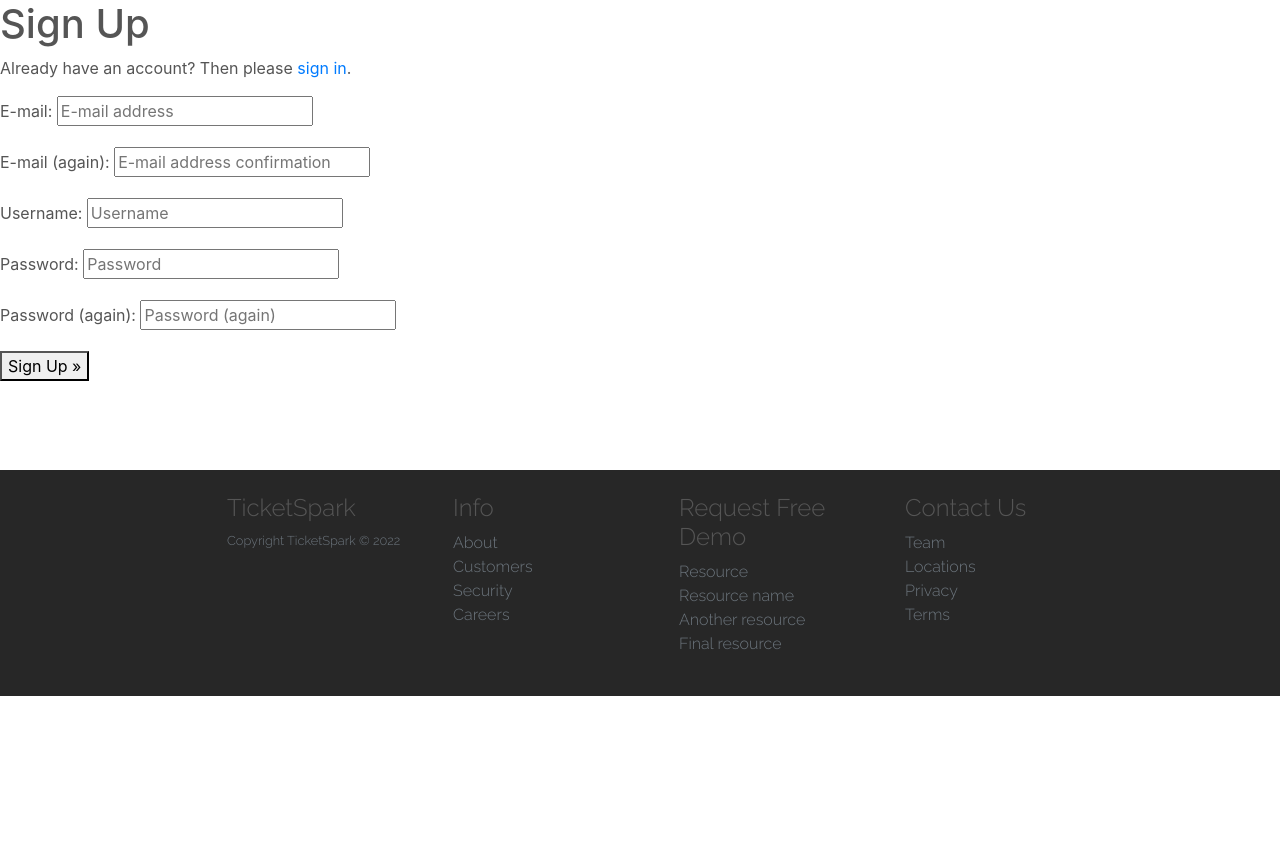
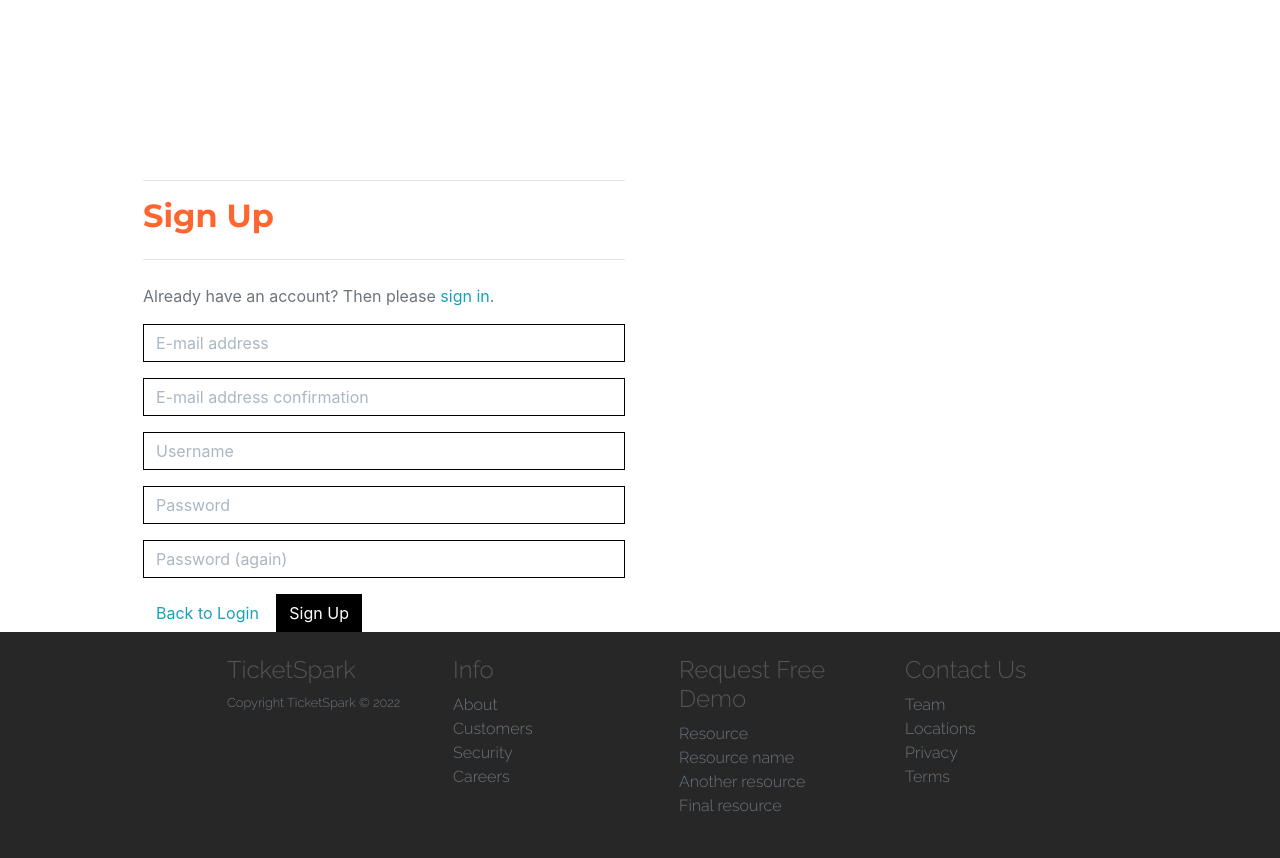
Before and after one commit to Code-Institute-Submissions/winterheartlee-ticket_admission_SepResub, a Django app: page /accounts/signup/ in a window 1280 px wide. Shown: the part 104-962 px from the top of the page. Before the commit the page ends 800 px from the top, so only its background shows below. Run offline with Django 3.2, Linux system fonts and the light colour scheme; some libraries are stand-ins or nearby versions.

Commit message:
allauth styling updated

```diff
--- a/static/css/base.css
+++ b/static/css/base.css
@@ -236,6 +236,62 @@ object-fit: cover;
     overflow-y: auto;
 }
 
+
+/* Allauth form formatting */
+
+.allauth-form-inner-content p {
+    margin-top: 1.5rem; /* mt-4 */
+    color: #6c757d; /* text-secondary */
+}
+
+.allauth-form-inner-content input {
+    border-color: #000;
+    border-radius: 0;
+}
+
+.allauth-form-inner-content label:not([for='id_remember']) {
+    display: none;
+}
+
+.allauth-form-inner-content input::placeholder {
+    color: #aab7c4;
+}
+
+.allauth-form-inner-content button,
+.allauth-form-inner-content input[type='submit'] {
+	/* btn */
+	display: inline-block;
+    font-weight: 400;
+    color: #fff;
+    text-align: center;
+    vertical-align: middle;
+    -webkit-user-select: none;
+    -moz-user-select: none;
+    -ms-user-select: none;
+    user-select: none;
+    background-color: #000;
+    border: 1px solid #000;
+    padding: .375rem .75rem;
+    font-size: 1rem;
+    line-height: 1.5;
+    border-radius: 0;
+
+    /* standard bootstrap btn transitions */
+    transition: color .15s ease-in-out,background-color .15s ease-in-out,border-color .15s ease-in-out,box-shadow .15s ease-in-out;
+}
+
+.allauth-form-inner-content button:hover,
+.allauth-form-inner-content input[type='submit']:hover {
+	color: #fff;
+    background-color: #222;
+    border-color: #222;
+}
+
+.allauth-form-inner-content a {
+	color: #17a2b8; /* text-info */
+}
+
+
 /* -------------------------------- Media Queries */
 
 /* Slightly larger container on xl screens */
--- a/templates/allauth/account/account_inactive.html
+++ b/templates/allauth/account/account_inactive.html
@@ -4,8 +4,10 @@
 
 {% block head_title %}{% trans "Account Inactive" %}{% endblock %}
 
-{% block content %}
-<h1>{% trans "Account Inactive" %}</h1>
+{% block inner_content %}
+<hr>
+<h2 class="logo-font mb-4">{% trans "Account Inactive" %}</h2>
+<hr>
 
 <p>{% trans "This account is inactive." %}</p>
 {% endblock %}
--- a/templates/allauth/account/base.html
+++ b/templates/allauth/account/base.html
@@ -1 +1,14 @@
 {% extends "base.html" %}
+
+{% block content %}
+    <div class="container header-container">
+        <div class="row">
+            <div class="col-12 col-md-6">
+                <div class="allauth-form-inner-content">
+                    {% block inner_content %}
+                    {% endblock %}
+                </div>
+            </div>
+        </div>
+    </div>
+{% endblock %}
--- a/templates/allauth/account/email_confirm.html
+++ b/templates/allauth/account/email_confirm.html
@@ -6,8 +6,10 @@
 {% block head_title %}{% trans "Confirm E-mail Address" %}{% endblock %}
 
 
-{% block content %}
-<h1>{% trans "Confirm E-mail Address" %}</h1>
+{% block inner_content %}
+<hr>
+<h2 class="logo-font mb-4">{% trans "Confirm E-mail Address" %}</h2>
+<hr>
 
 {% if confirmation %}
 
--- a/templates/allauth/account/password_reset_done.html
+++ b/templates/allauth/account/password_reset_done.html
@@ -5,8 +5,10 @@
 
 {% block head_title %}{% trans "Password Reset" %}{% endblock %}
 
-{% block content %}
-    <h1>{% trans "Password Reset" %}</h1>
+{% block inner_content %}
+    <hr>
+    <h2 class="logo-font mb-4">{% trans "Password Reset" %}</h2>
+    <hr>
 
     {% if user.is_authenticated %}
     {% include "account/snippets/already_logged_in.html" %}
--- a/templates/allauth/account/password_reset_from_key_done.html
+++ b/templates/allauth/account/password_reset_from_key_done.html
@@ -3,7 +3,9 @@
 {% load i18n %}
 {% block head_title %}{% trans "Change Password" %}{% endblock %}
 
-{% block content %}
-    <h1>{% trans "Change Password" %}</h1>
+{% block inner_content %}
+    <hr>
+    <h2 class="logo-font mb-4">{% trans "Change Password" %}</h2>
+    <hr>
     <p>{% trans 'Your password is now changed.' %}</p>
 {% endblock %}
--- a/templates/allauth/account/signup.html
+++ b/templates/allauth/account/signup.html
@@ -4,18 +4,21 @@
 
 {% block head_title %}{% trans "Signup" %}{% endblock %}
 
-{% block content %}
-<h1>{% trans "Sign Up" %}</h1>
+{% block inner_content %}
+<hr>
+<h2 class="logo-font mb-4">{% trans "Sign Up" %}</h2>
+<hr>
 
 <p>{% blocktrans %}Already have an account? Then please <a href="{{ login_url }}">sign in</a>.{% endblocktrans %}</p>
 
 <form class="signup" id="signup_form" method="post" action="{% url 'account_signup' %}">
   {% csrf_token %}
-  {{ form.as_p }}
+  {{ form|crispy }}
   {% if redirect_field_value %}
   <input type="hidden" name="{{ redirect_field_name }}" value="{{ redirect_field_value }}" />
   {% endif %}
-  <button type="submit">{% trans "Sign Up" %} &raquo;</button>
+  <a class="btn btn-outline-black rounded-0" href="{% url 'account_login' %}">Back to Login</a>
+  <button type="submit">{% trans "Sign Up" %}</button>
 </form>
 
 {% endblock %}
--- a/templates/allauth/account/signup_closed.html
+++ b/templates/allauth/account/signup_closed.html
@@ -4,8 +4,10 @@
 
 {% block head_title %}{% trans "Sign Up Closed" %}{% endblock %}
 
-{% block content %}
-<h1>{% trans "Sign Up Closed" %}</h1>
+{% block inner_content %}
+<hr>
+<h2 class="logo-font mb-4">{% trans "Sign Up Closed" %}</h2>
+<hr>
 
 <p>{% trans "We are sorry, but the sign up is currently closed." %}</p>
 {% endblock %}
--- a/templates/allauth/account/verification_sent.html
+++ b/templates/allauth/account/verification_sent.html
@@ -4,8 +4,10 @@
 
 {% block head_title %}{% trans "Verify Your E-mail Address" %}{% endblock %}
 
-{% block content %}
-    <h1>{% trans "Verify Your E-mail Address" %}</h1>
+{% block inner_content %}
+    <hr>
+    <h2 class="logo-font mb-4">{% trans "Verify Your E-mail Address" %}</h2>
+    <hr>
 
     <p>{% blocktrans %}We have sent an e-mail to you for verification. Follow the link provided to finalize the signup process. Please contact us if you do not receive it within a few minutes.{% endblocktrans %}</p>
 
--- a/templates/allauth/account/verified_email_required.html
+++ b/templates/allauth/account/verified_email_required.html
@@ -4,8 +4,10 @@
 
 {% block head_title %}{% trans "Verify Your E-mail Address" %}{% endblock %}
 
-{% block content %}
-<h1>{% trans "Verify Your E-mail Address" %}</h1>
+{% block inner_content %}
+<hr>
+<h2 class="logo-font mb-4">{% trans "Verify Your E-mail Address" %}</h2>
+<hr>
 
 {% url 'account_email' as email_url %}
 
--- a/templates/base.html
+++ b/templates/base.html
@@ -91,7 +91,7 @@
                                     My Account
                                 </a>
                                 <div class="dropdown-menu border-0" aria-labelledby="user-options">
-                                    <a href="" class="dropdown-item">Overview</a>
+                                    <a href="{% url 'profile' %}" class="dropdown-item">Overview</a>
                                     <a href="{% url 'events' %}?sort=starts&direction=asc" class="dropdown-item">Events</a> <!-- Will add sorting code to views.py later-->
                                     <a href="" class="dropdown-item">Orders</a>
                                     <a href="" class="dropdown-item">Events</a>
@@ -161,7 +161,7 @@
                     {% if request.user.is_authenticated %}
                     {% if request.user.is_superuser %}
                     {% endif %}
-                    <a href="" class="dropdown-item">Overview</a>
+                    <a href="{% url 'profile' %}" class="dropdown-item">Overview</a>
                     <a href="{% url 'events' %}" class="dropdown-item">Events</a>
                     <a href="" class="dropdown-item">Orders</a>
                     <a href="" class="dropdown-item">Events</a>
```
Also changed, not shown: profiles/views.py (+20 -2 lines), templates/allauth/account/email.html (+5 -3 lines), templates/allauth/account/login.html (+8 -4 lines), templates/allauth/account/logout.html (+5 -3 lines), templates/allauth/account/password_change.html (+6 -3 lines), templates/allauth/account/password_reset.html (+6 -3 lines), templates/allauth/account/password_reset_from_key.html (+6 -3 lines), templates/allauth/account/password_set.html (+5 -3 lines).
